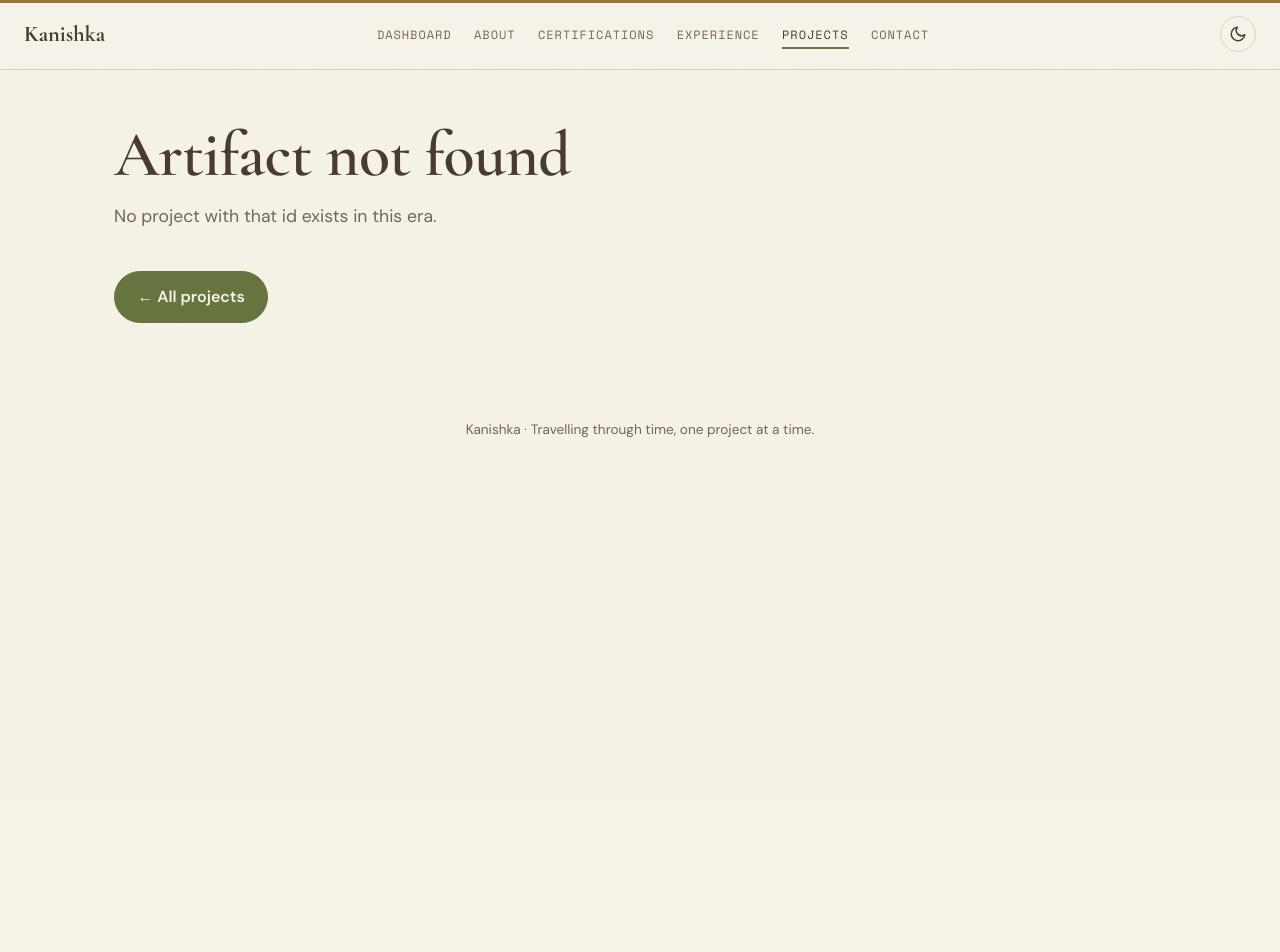
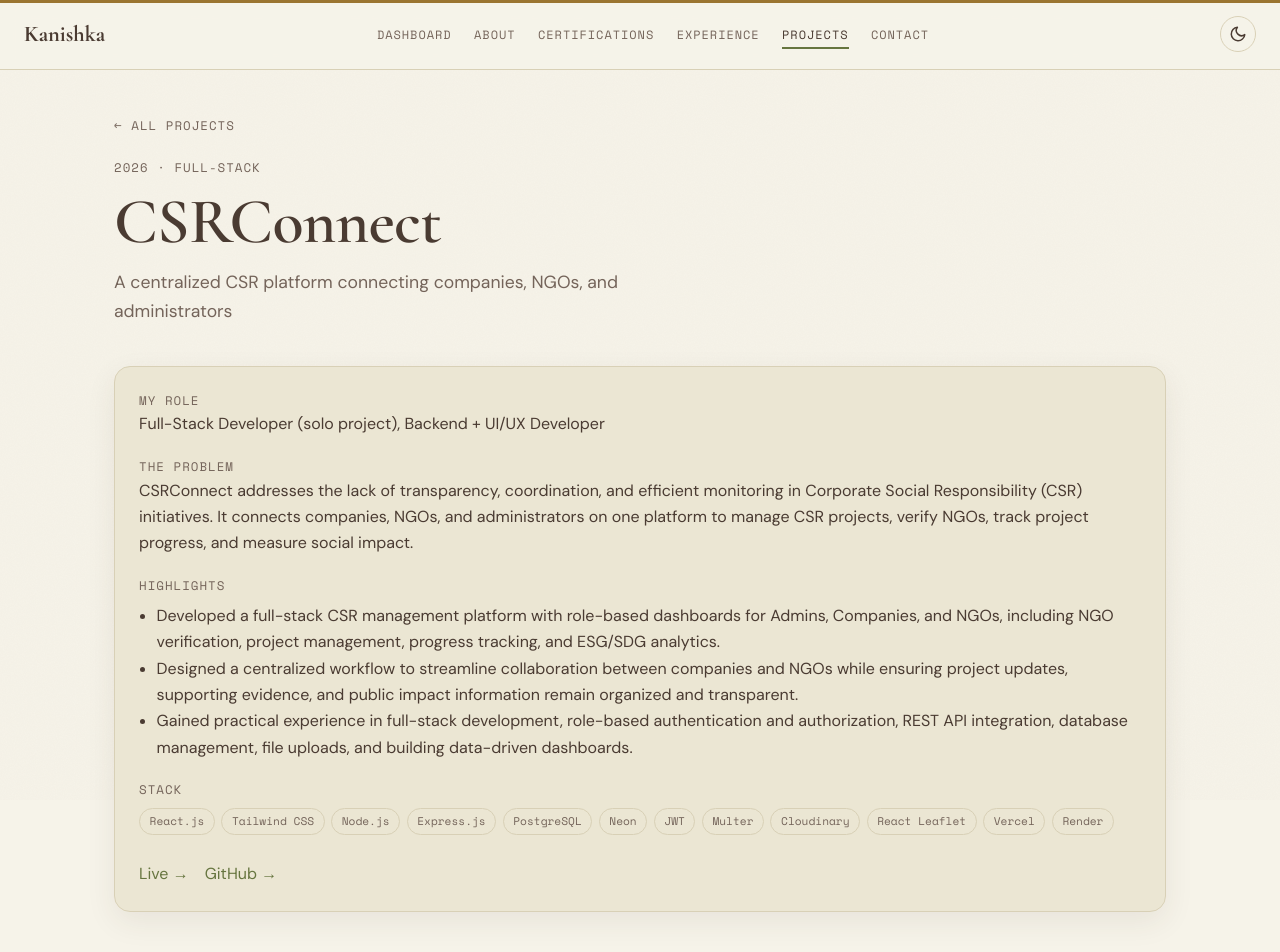
Before and after one commit to Ksh-16/Time-travel-portfolio, a React (Vite) app: page /projects/CSRConnect in a window 1280 px wide. Shown: the top 952 px of the page. Before the commit the page ends 800 px from the top, so only its background shows below. Built offline with nearby package versions, Linux system fonts and the light colour scheme.

Commit message:
updated projects info

```diff
--- a/src/data/projects.js
+++ b/src/data/projects.js
@@ -4,58 +4,100 @@ export const projects = [
     id: "innovprocure",
     title: "InnovProcure",
     year: "2026",
-    category: "React",
+    category: "Full-Stack",
     summary:
-      "Smart India Hackathon 2026 project by Team DoraX: a procurement platform built with React, Node and PostgreSQL.",
+      "Smart India Hackathon 2026 project by Team TechQuesters: a procurement platform built with React, Node and PostgreSQL.",
     stack: ["React", "Node.js", "PostgreSQL", "Render"],
-    links: { live: "", github: "" },
+    links: { live: "", github: "https://github.com/Ksh-16/InnovProcure.git" },
     image: "",   // e.g. "/projects/innovprocure.png"
-  role: "Frontend developer, Team DoraX",
-  problem: "Describe the problem it solves in 1–2 sentences.",
+  role: "Team Lead, Frontend developer, Team TechQuesters",
+  problem: "Government departments struggle to identify, evaluate, and pilot innovative startup solutions through a structured and transparent procurement process. InnovProcure addresses this gap by providing a unified platform that connects government challenges with eligible startups and enables evaluation, KPI-driven pilot testing, procurement, and scaling.",
   highlights: [
-    "Something you built",
-    "A challenge you solved",
-    "What you learned",
+    "1. Developed InnovProcure, a full-stack digital procurement platform with role-based dashboards for government departments, startups, evaluators, procurement officers, and administrators.",
+    "2. Addressed the gap between startup innovation and government procurement by designing an end-to-end workflow for startup discovery, proposal evaluation, pilot management, KPI tracking, and milestone-based procurement.",
+    "3. Gained practical experience in full-stack development using React.js, Node.js, Express.js, and PostgreSQL, along with API integration, authentication, role-based access control, teamwork, and building solutions for real-world problems.",
   ],
   },
   {
-    id: "cafe-dashboard",
-    title: "Café Data Dashboard",
+    id: "chirps",
+    title: "Chirps_django",
     year: "2026",
     category: "Django",
     summary:
-      "A premium editorial-style data analysis dashboard built with Django, with a luxury café look and feel.",
-    stack: ["Django", "Python", "Data Analytics"],
-    links: { live: "", github: "" },
+      "Chirps is a Twitter-style social app built with Django where users can register, log in, and post short 240-character updates with optional photos, and only the author can edit or delete their own posts.",
+    stack: ["Django", "Python", "Bootstrap", "PythonAnywhere", "PostgreSQL"],
+    links: { live: "https://ksh16.pythonanywhere.com", github: "https://github.com/Ksh-16/Chirps_django.git" },
     image: "",   // e.g. "/projects/innovprocure.png"
-  role: "Frontend developer, Team DoraX",
-  problem: "Describe the problem it solves in 1–2 sentences.",
-  highlights: [
-    "Something you built",
-    "A challenge you solved",
-    "What you learned",
-  ],
+  role: "Full-Stack Developer (solo project), Backend + UI/UX Developer",
+  problem: "",
+highlights: [
+  "Built a full Django app with user registration, login/logout, and a public feed showing the newest chirps first",
+  "Solved post ownership: edit and delete views only fetch a tweet if it belongs to the logged-in user, so nobody can modify someone else's post",
+  "Learned Django's MVT structure, ModelForms, authentication, image uploads, and template inheritance with Bootstrap",
+],
   },
   {
-    id: "impactiq",
-    title: "ImpactIQ",
+    id: "CSRConnect",
+    title: "CSRConnect",
     year: "2026",
-    category: "React",
+    category: "Full-Stack",
     summary:
-      "A premium enterprise SaaS product concept with a refined green and blue brand palette.",
-    stack: ["React", "UI Design"],
-    links: { live: "", github: "" },
+      "A centralized CSR platform connecting companies, NGOs, and administrators",
+    stack: ["React.js", "Tailwind CSS", "Node.js", "Express.js", "PostgreSQL", "Neon", "JWT", "Multer", "Cloudinary", "React Leaflet", "Vercel", "Render"],
+    links: { live: "https://csr-connect-one.vercel.app/", github: "https://github.com/Ksh-16/CSRConnect.git" },
+    image: "",   // e.g. "/projects/innovprocure.png"
+  role: "Full-Stack Developer (solo project), Backend + UI/UX Developer",
+  problem: "CSRConnect addresses the lack of transparency, coordination, and efficient monitoring in Corporate Social Responsibility (CSR) initiatives. It connects companies, NGOs, and administrators on one platform to manage CSR projects, verify NGOs, track project progress, and measure social impact.",
+highlights: [
+  "Developed a full-stack CSR management platform with role-based dashboards for Admins, Companies, and NGOs, including NGO verification, project management, progress tracking, and ESG/SDG analytics.",
+  "Designed a centralized workflow to streamline collaboration between companies and NGOs while ensuring project updates, supporting evidence, and public impact information remain organized and transparent.",
+  "Gained practical experience in full-stack development, role-based authentication and authorization, REST API integration, database management, file uploads, and building data-driven dashboards.",
+],
   },
   {
-    id: "midas",
-    title: "Midas Backend Sandbox",
+    id: "finpilot",
+    title: "FinPilot",
     year: "2026",
-    category: "Java",
+    category: "Full-Stack",
     summary:
-      "Java / Spring Boot Maven project from the JPMorgan Chase Advanced Software Engineering simulation.",
-    stack: ["Java", "Spring Boot", "Maven"],
-    links: { live: "", github: "" },
+      "A centralized CSR platform connecting companies, NGOs, and administrators",
+    stack: ["Next.js", "React", "TypeScript", "Tailwind CSS", "Node.js", "Express.js", "MongoDB", "JWT", "Python", "yfinance", "Recharts", "Vercel", "Render"],
+    links: { live: "", github: "https://github.com/Ksh-16/FinPilot.git" },
+    image: "",   // e.g. "/projects/innovprocure.png"
+  role: "Frontend Developer",
+  problem: "FinPilot solves the problem of fragmented personal financial management, where users need multiple applications to track expenses, manage savings goals, plan investments, and monitor stock markets. It brings these capabilities together in one platform, helping Indian users understand their financial health and make more informed financial decisions.",
+highlights: [
+  "Developed a full-stack personal finance platform featuring financial health scoring, expense tracking, goal management, what-if simulations, future cost projections, investment planning, portfolio tracking, Indian stock-market data, and personalized financial insights.",
+  "Integrated multiple financial functionalities into a unified platform, including dynamic financial calculations, user-specific data management, JWT-based authentication, and live market-data integration for Indian stocks and indices.",
+  "Gained practical experience in full-stack development, Next.js App Router, TypeScript, REST API development, authentication, MongoDB integration, Python-based market-data handling, financial calculations, and interactive data visualization.",
+],
   },
+
+{
+  id: "scaleguard",
+  title: "ScaleGuard",
+  year: "2026",
+  category: "Systems / Distributed Systems",
+  summary:
+    "A distributed rate limiting service built with C++20 and Redis, featuring Token Bucket and Fixed Window algorithms, thread-safe request handling, and REST APIs.",
+  stack: [
+    "C++20", "Redis", "Crow", "Docker", "Docker Compose", "CMake", "Ninja", "Asio", "hiredis", "REST APIs", "GitHub Actions"
+  ],
+  links: {
+    live: "",
+    github: "https://github.com/Ksh-16/distributed-system.git"
+  },
+  image: "", // e.g. "/projects/scaleguard.png"
+  role: "Systems Developer",
+  problem:
+    "High-traffic applications need reliable rate limiting to prevent excessive requests, protect backend services, and maintain system stability. ScaleGuard addresses this by providing a distributed, Redis-backed rate limiting service that manages request limits across instances while supporting concurrent requests.",
+  highlights: [
+    "Built a distributed rate limiting service in C++20 implementing Token Bucket and Fixed Window algorithms, with Redis-backed state management and REST APIs using Crow.",
+    "Implemented thread-safe request handling using mutexes, shared mutexes, locks, and atomic operations, along with a storage abstraction supporting in-memory and Redis-based storage.",
+    "Gained practical experience in distributed systems, concurrency and synchronization, C++ systems programming, Redis integration, Docker networking, REST API development, benchmarking, and CI/CD using GitHub Actions."
+  ]
+},
+
 ];
 
 export const categories = ["All", ...new Set(projects.map((p) => p.category))];
```
